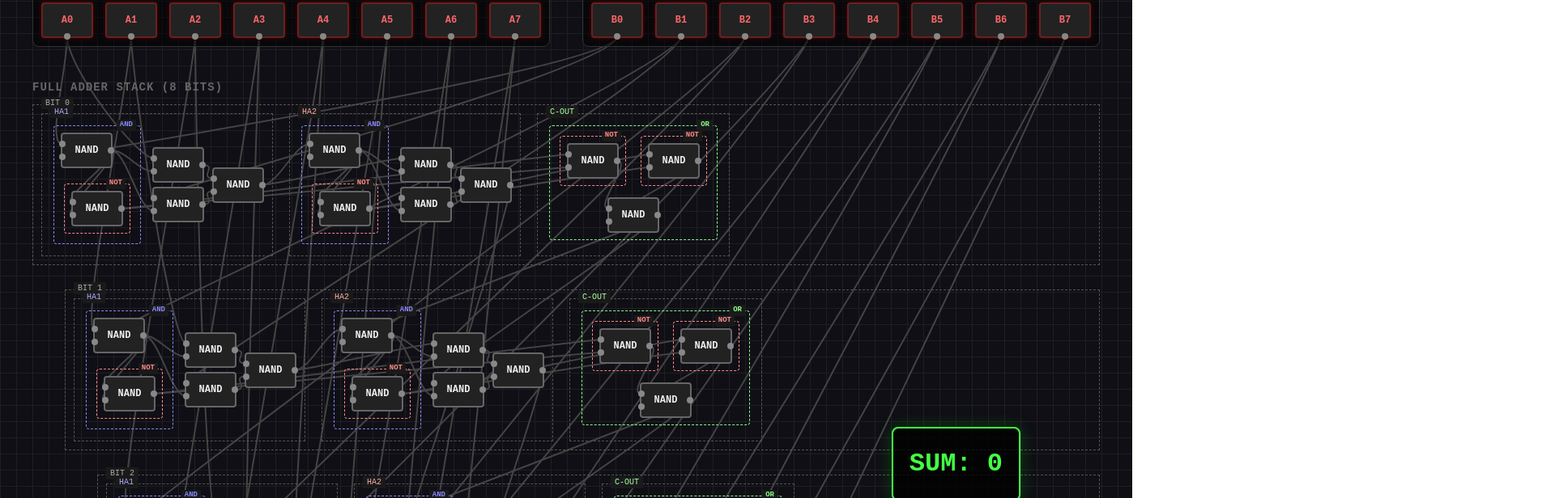
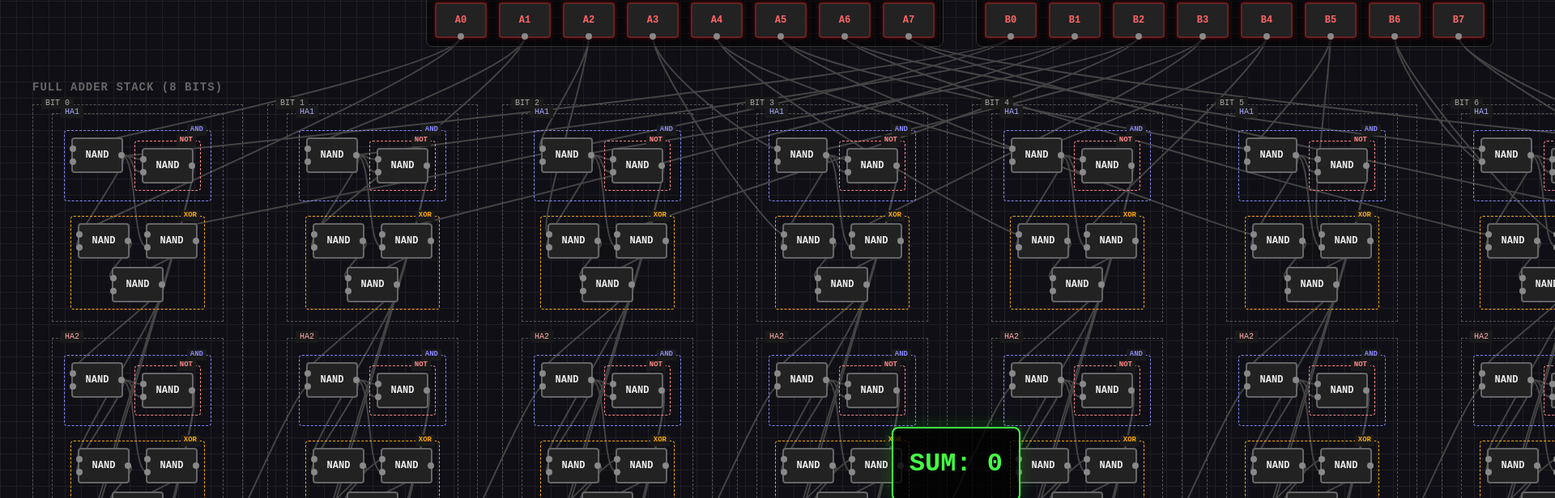
Before and after one commit to ndbroadbent/physics_sim, a React (Vite) app in the folder logic_gates/web_viz/: page / in a window 1280 px wide. Shown: the part 160-776 px from the top of the page at 81% size, 1920 px wide, since content can reach past the window. Built offline with nearby package versions, Linux system fonts and the light colour scheme.

Commit message:
more updates

```diff
--- a/logic_gates/web_viz/src/App.css
+++ b/logic_gates/web_viz/src/App.css
@@ -111,9 +111,10 @@
 
 .stack-container {
     display: flex;
-    flex-direction: column;
+    flex-direction: row;
     gap: 30px;
     pointer-events: auto;
+    align-items: flex-start;
 }
 
 .full-adder-container {
--- a/logic_gates/web_viz/src/App.tsx
+++ b/logic_gates/web_viz/src/App.tsx
@@ -75,7 +75,7 @@ function App() {
              <div className="inner-circuit" ref={containerRef}>
                  <WireOverlay containerRef={containerRef} />
 
-                 <div className="section inputs-section">
+                 <div className="section inputs-section" style={{ display: 'flex', justifyContent: 'center', gap: '40px' }}>
                      <div className="input-block">
                          <h3>A Bits (LSB -&gt; MSB)</h3>
                          <div className="bits-row">
@@ -89,6 +89,7 @@ function App() {
                             ))}
                          </div>
                      </div>
+
                      <div className="input-block">
                          <h3>B Bits</h3>
                          <div className="bits-row">
@@ -115,7 +116,7 @@ function App() {
 
                  <div className="section outputs-section">
                      <h3>Output Sum Bits + Overflow</h3>
-                     <div className="bits-row">
+                     <div className="bits-row" style={{ justifyContent: 'center' }}>
                          {layout.outputIds.map((id, i) => (
                              <div key={id} className="output-bit-wrapper">
                                  <Gate id={id} type="OUTPUT" />
--- a/logic_gates/web_viz/src/components/FullAdder.tsx
+++ b/logic_gates/web_viz/src/components/FullAdder.tsx
@@ -4,58 +4,55 @@ import { Gate } from './Gate';
 import '../circuit.css';
 
 export const FullAdder: React.FC<{ bit: number, groups: BitGroups }> = ({ bit, groups }) => {
-  // Layout: HA1, HA2, OR in a row?
-  // Logic flow: A,B -> HA1 -> HA2 -> OR -> Cout
-  // So Left-to-Right inside the box is good.
+  // Vertical Layout: HA1 (Top) -> HA2 (Middle) -> OR (Bottom)
 
   return (
-    <div className="full-adder-container" style={{ marginLeft: `${bit * 40}px` }}>
-      <div className="full-adder-box group-box">
+    <div className="full-adder-container" style={{ display: 'flex', flexDirection: 'column', alignItems: 'center' }}>
+      <div className="full-adder-box group-box" style={{ display: 'flex', flexDirection: 'column', gap: '20px', alignItems: 'center' }}>
         <div className="group-label">BIT {bit}</div>
 
-        <div style={{ display: 'flex', gap: '20px' }}>
             {/* HA1 Group */}
-            <div className="ha-box group-box">
+            <div className="ha-box group-box" style={{ display: 'flex', flexDirection: 'column', alignItems: 'center', gap: '10px' }}>
                 <div className="group-label" style={{color: '#aaf'}}>HA1</div>
-                <div style={{ display: 'flex', flexDirection: 'column', gap: '10px' }}>
-                    {/* n1, c1 (NOT), n2, n3, s1 */}
-                    <div style={{ display: 'flex', gap: '10px', alignItems: 'center' }}>
-                        {/* AND Logic: NAND + NOT */}
-                        <div className="logic-group-box and-box">
+
+                {/* Level 1: AND Logic (n1 + c1) */}
+                <div className="logic-group-box and-box" style={{ marginTop: '10px' }}>
                     <div className="logic-label">AND</div>
-                            <div style={{ display: 'flex', flexDirection: 'column', gap: '15px' }}>
+                    <div style={{ display: 'flex', gap: '10px' }}>
                         <Gate id={groups.ha1[0]} /> {/* n1 */}
 
-                                {/* c1 is a NOT gate */}
                         <div className="logic-group-box not-box">
                             <div className="logic-label">NOT</div>
-                                    <Gate id={groups.ha1[1]} />
+                            <Gate id={groups.ha1[1]} /> {/* c1 */}
                         </div>
                     </div>
                 </div>
 
-                        <div style={{ display: 'flex', flexDirection: 'column', gap: '5px' }}>
+                {/* XOR Group (n2, n3, s1) */}
+                <div className="logic-group-box xor-box" style={{ display: 'flex', flexDirection: 'column', alignItems: 'center', gap: '10px' }}>
+                    <div className="logic-label">XOR</div>
+
+                    {/* Level 2: XOR intermediates (n2, n3) */}
+                    <div style={{ display: 'flex', gap: '20px' }}>
                          <Gate id={groups.ha1[2]} />
                          <Gate id={groups.ha1[3]} />
                     </div>
-                        <Gate id={groups.ha1[4]} /> {/* s1 */}
-                    </div>
+
+                    {/* Level 3: Sum (s1) */}
+                    <Gate id={groups.ha1[4]} />
                 </div>
             </div>
 
             {/* HA2 Group */}
-            <div className="ha-box group-box">
+            <div className="ha-box group-box" style={{ display: 'flex', flexDirection: 'column', alignItems: 'center', gap: '10px' }}>
                 <div className="group-label" style={{color: '#faa'}}>HA2</div>
-                 <div style={{ display: 'flex', flexDirection: 'column', gap: '10px' }}>
-                     {/* n1, c2 (NOT), n2, n3, s_local */}
-                    <div style={{ display: 'flex', gap: '10px', alignItems: 'center' }}>
-                        {/* AND Logic: NAND + NOT */}
-                        <div className="logic-group-box and-box">
+
+                 {/* Level 1: AND Logic */}
+                <div className="logic-group-box and-box" style={{ marginTop: '10px' }}>
                     <div className="logic-label">AND</div>
-                            <div style={{ display: 'flex', flexDirection: 'column', gap: '15px' }}>
+                    <div style={{ display: 'flex', gap: '10px' }}>
                         <Gate id={groups.ha2[0]} />
 
-                                {/* c2 is a NOT gate */}
                         <div className="logic-group-box not-box">
                             <div className="logic-label">NOT</div>
                             <Gate id={groups.ha2[1]} />
@@ -63,24 +60,28 @@ export const FullAdder: React.FC<{ bit: number, groups: BitGroups }> = ({ bit, g
                     </div>
                 </div>
 
-                        <div style={{ display: 'flex', flexDirection: 'column', gap: '5px' }}>
+                {/* XOR Group */}
+                <div className="logic-group-box xor-box" style={{ display: 'flex', flexDirection: 'column', alignItems: 'center', gap: '10px' }}>
+                    <div className="logic-label">XOR</div>
+
+                    {/* Level 2: Intermediates */}
+                    <div style={{ display: 'flex', gap: '20px' }}>
                          <Gate id={groups.ha2[2]} />
                          <Gate id={groups.ha2[3]} />
                     </div>
+
+                    {/* Level 3: Sum */}
                     <Gate id={groups.ha2[4]} />
-                    </div>
                 </div>
             </div>
 
             {/* OR / Cout Group */}
-            <div className="or-box group-box">
+            <div className="or-box group-box" style={{ width: '100%', display: 'flex', justifyContent: 'center' }}>
                 <div className="group-label" style={{color: '#afa'}}>C-OUT</div>
 
-                {/* The 3 gates form an OR logic */}
-                <div className="logic-group-box or-logic-box">
+                <div className="logic-group-box or-logic-box" style={{ marginTop: '10px' }}>
                     <div className="logic-label">OR</div>
                     <div style={{ display: 'flex', flexDirection: 'column', alignItems: 'center', gap: '10px' }}>
-                        {/* or_n1 and or_n2 are NOT gates */}
                         <div style={{ display: 'flex', gap: '10px' }}>
                             <div className="logic-group-box not-box">
                                 <div className="logic-label">NOT</div>
@@ -98,6 +99,5 @@ export const FullAdder: React.FC<{ bit: number, groups: BitGroups }> = ({ bit, g
             </div>
       </div>
     </div>
-    </div>
   );
 };
--- a/logic_gates/web_viz/src/extra.css
+++ b/logic_gates/web_viz/src/extra.css
@@ -36,6 +36,13 @@
     color: #88f;
 }
 
+.xor-box {
+    border-color: #fa0;
+}
+.xor-box .logic-label {
+    color: #fa0;
+}
+
 .not-box {
     border-color: #f88;
 }
```
Lines whose indentation alone changed are shown as unchanged.
